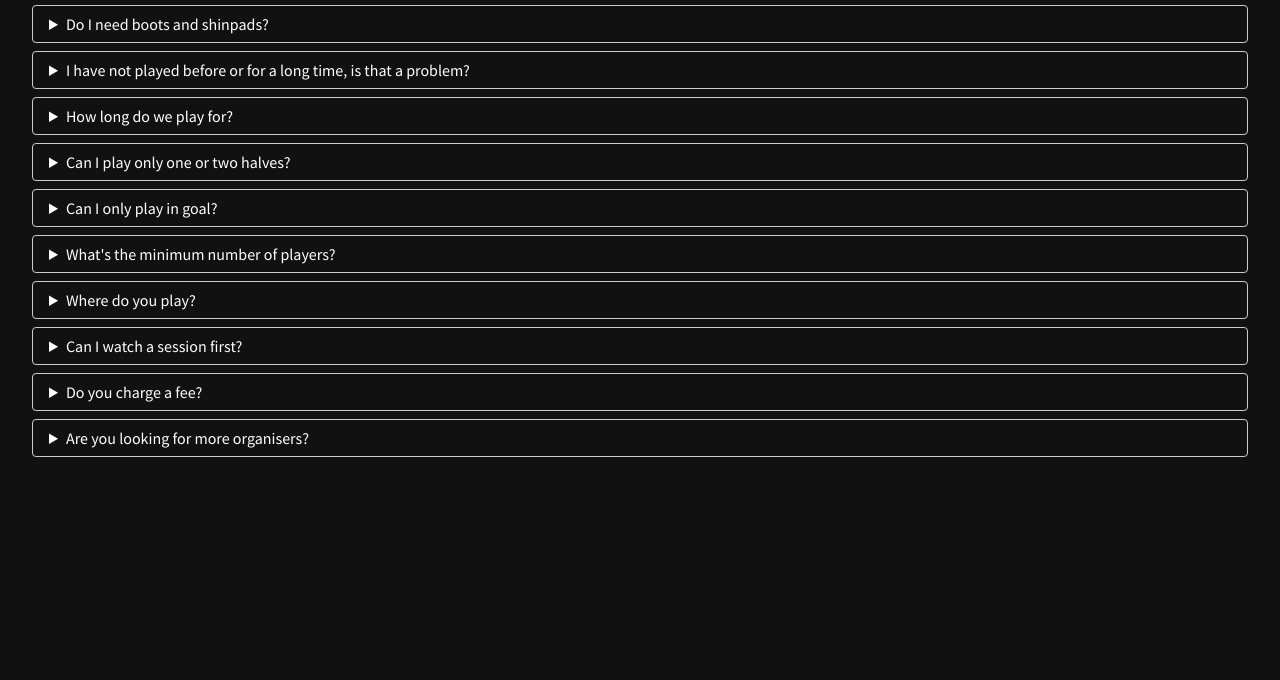
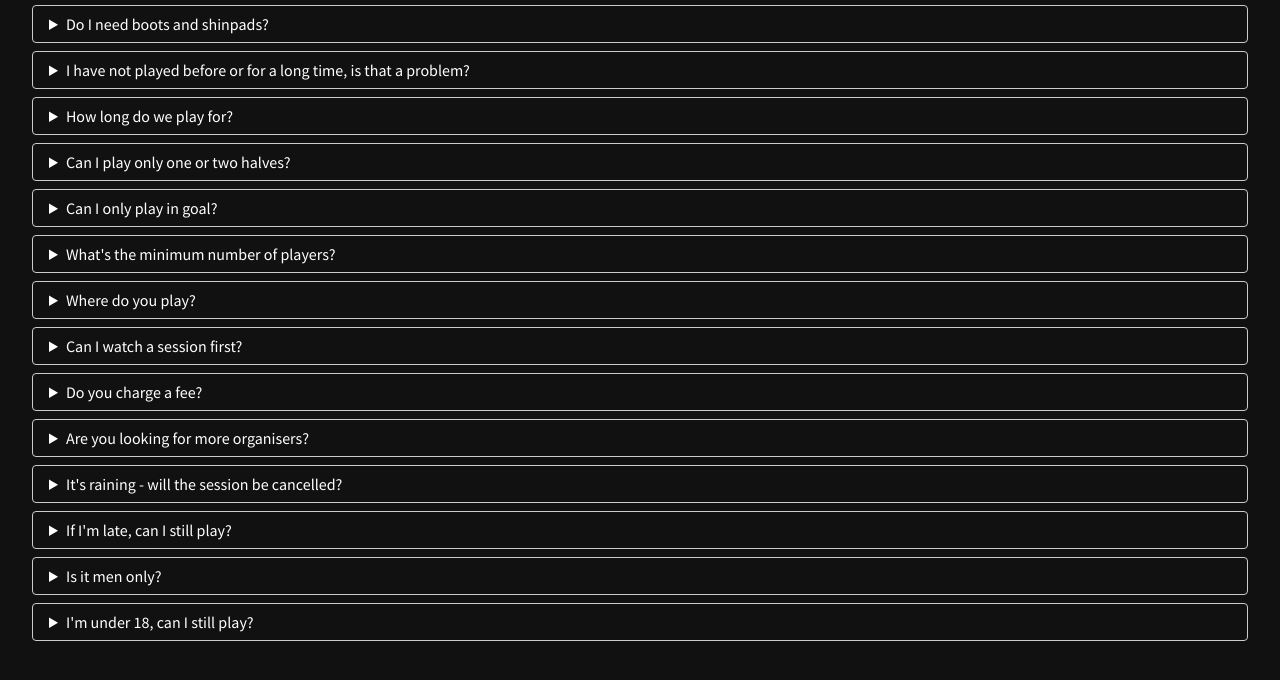
Before and after one commit to ArranGravestock/terrible-football, a plain HTML site: page index.html in a window 1280 px wide. Shown: the part 446-1126 px from the top of the page. Before the commit the page ends 943 px from the top, so only its background shows below. Drawn offline with Linux system fonts and the light colour scheme.

Commit message:
Add files via upload

```diff
--- a/index.html
+++ b/index.html
@@ -11,6 +11,10 @@
         </style>
 
     <title>Terrible Football: Liverpool</title>
+    <link rel="apple-touch-icon" sizes="180x180" href="/apple-touch-icon.png">
+    <link rel="icon" type="image/png" sizes="32x32" href="/favicon-32x32.png">
+    <link rel="icon" type="image/png" sizes="16x16" href="/favicon-16x16.png">
+    <link rel="manifest" href="/site.webmanifest">
 </head>
 <body>
 
@@ -85,7 +89,7 @@
                 <summary>
                     Where do you play?
                 </summary>
-                We play at <a href="https://goo.gl/maps/fP1KZMoo8Mg91Tao6" rel="noopener" target="_blank">Wavertree Botanic Gardens</a>
+                We play at <a href="https://goo.gl/maps/fP1KZMoo8Mg91Tao6" rel="noopener" target="_blank">Wavertree Botanic Gardens</a>, it's hard to miss us!
             </details>
         </li>
         <li>
@@ -112,6 +116,38 @@
                 Always! Please reach out to one of the organisers. We are looking for people who embrace and demonstrate the Terrible Football values. Attend at least semi regularly and can help out with equipment and setting up pitches before the game.
             </details>
         </li>
+        <li>
+            <details>
+                <summary>
+                    It's raining - will the session be cancelled?
+                </summary>
+                Unlikely! We will still play in the rain - unless it's so bad it prohibits play. Keep an active eye on meet-up and the WhatsApp group incase that changes last minute.
+            </details>
+        </li>
+        <li>
+            <details>
+                <summary>
+                    If I'm late, can I still play?
+                </summary>
+                Yes! There's a small chance that you may have to wait until the next game - but we will try to get everyone into play when they arrive.
+            </details>
+        </li>
+        <li>
+            <details>
+                <summary>
+                    Is it men only?
+                </summary>
+                No! We accept of all genders.
+            </details>
+        </li>
+        <li>
+            <details>
+                <summary>
+                    I'm under 18, can I still play?
+                </summary>
+                Yes, but you will need to have a guardian or parent present to play.
+            </details>
+        </li>
     </ul>
 </body>
 </html>
```
Also changed, not shown: android-chrome-192x192.png (added), android-chrome-512x512.png (added), apple-touch-icon.png (added), favicon-16x16.png (added), favicon-32x32.png (added), favicon.ico (added), site.webmanifest (added).
